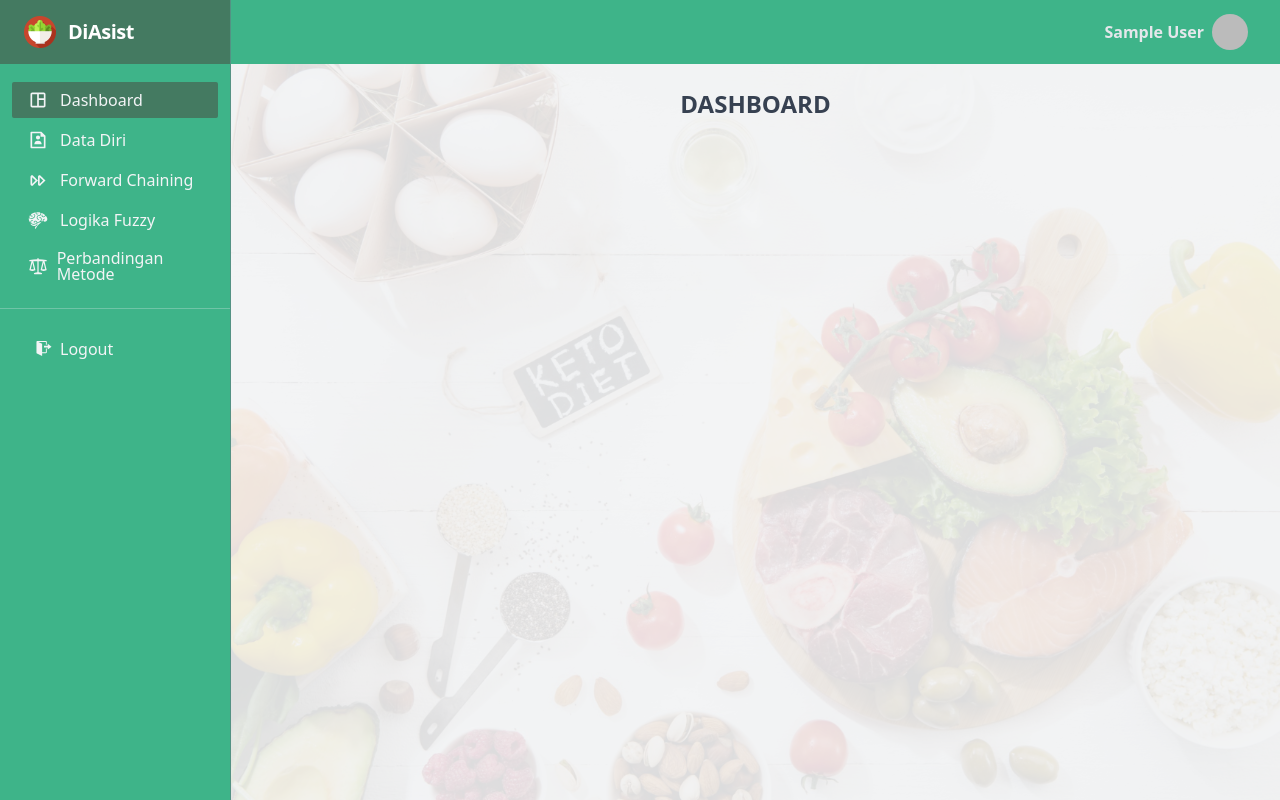
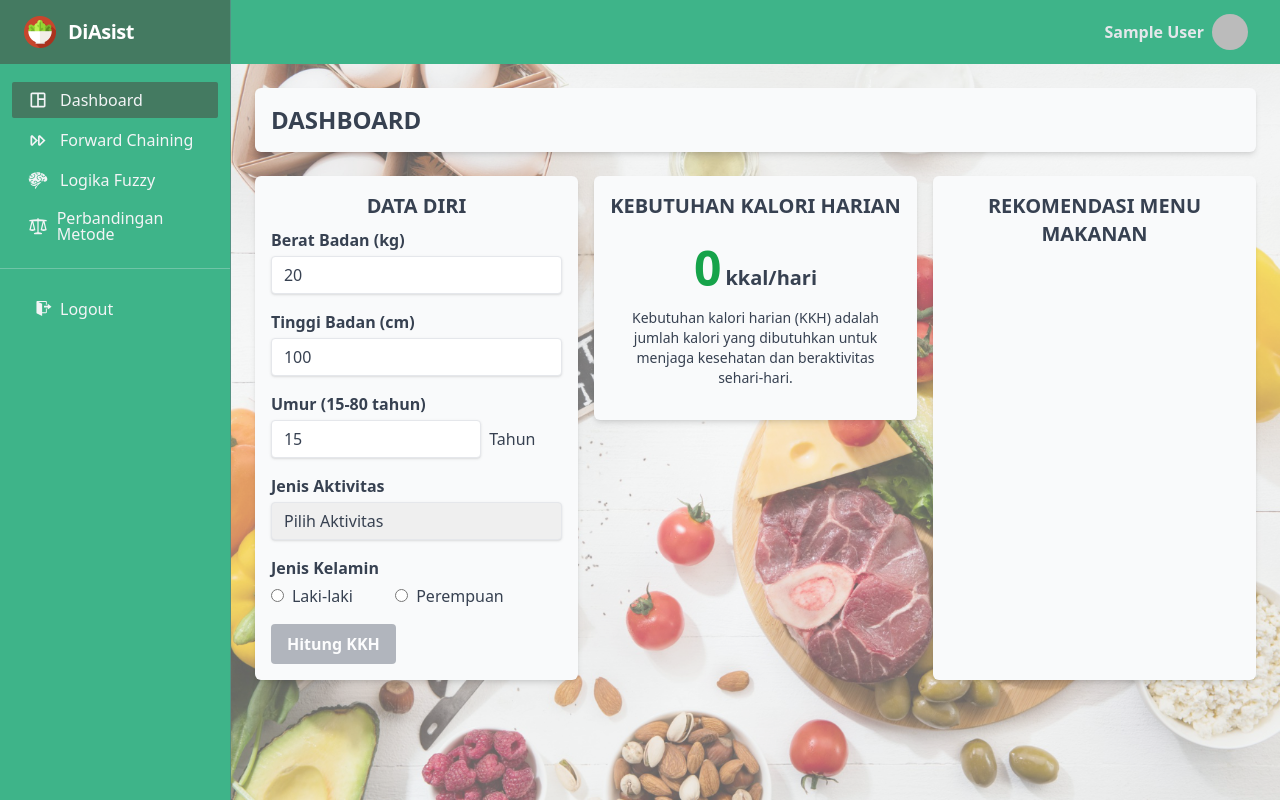
Before and after one commit to hex-grammer/diabetes-assistant, a Next.js app: page /panel/dashboard in a window 1280 px wide. Built offline with nearby package versions, Linux system fonts and the light colour scheme; no server answers; sample sign-in values are in the browser's storage.

Commit message:
data diri dan kkh (dashboard)

```diff
--- a/src/pages/Layout.tsx
+++ b/src/pages/Layout.tsx
@@ -42,10 +42,6 @@ function Layout(props: Props) {
         menuLists={[
           { title: "Dashboard", icon: <MdOutlineSpaceDashboard /> },
           {
-            title: "Data Diri",
-            icon: <RiFileUserLine />,
-          },
-          {
             title: "Forward Chaining",
             icon: <TiMediaFastForwardOutline />,
           },
@@ -54,6 +50,10 @@ function Layout(props: Props) {
             title: "Perbandingan Metode",
             icon: <HiScale />,
           },
+          // {
+          //   title: "Data Diri",
+          //   icon: <RiFileUserLine />,
+          // },
           // { title: "Peserta",  icon: <RiTeamLine /> },
         ]}
       />
@@ -62,7 +62,7 @@ function Layout(props: Props) {
         {/* BODY/CONTENT */}
         <div className="relative h-full w-full overflow-y-auto bg-gray-200 bg-[url('/bg-panel.jpg')] bg-cover bg-right text-gray-700">
           {/* floating div to cover the background */}
-          <div className="absolute h-full w-full bg-gray-100 bg-opacity-90" />
+          <div className="absolute w-full bg-gray-100 bg-opacity-40 sm:h-full" />
           {loading ? <Loading /> : props?.children}
         </div>
       </div>
--- a/src/pages/login.tsx
+++ b/src/pages/login.tsx
@@ -46,7 +46,7 @@ const Daftar: NextPage = () => {
         <button
           onClick={() =>
             void signIn("google", {
-              callbackUrl: "/materi",
+              callbackUrl: "/panel",
             })
           }
           className="mb-4 w-64 rounded bg-red-600 px-6 py-2.5 font-medium leading-tight text-white shadow-md transition duration-150 ease-in-out hover:bg-red-700 hover:shadow-lg focus:bg-red-700 focus:shadow-lg focus:outline-none focus:ring-0 active:bg-red-800 active:shadow-none"
--- a/src/pages/panel/dashboard.tsx
+++ b/src/pages/panel/dashboard.tsx
@@ -2,43 +2,56 @@ import React, { useState } from "react";
 import Layout from "../Layout";
 import { ToastContainer } from "react-toastify";
 import "react-toastify/dist/ReactToastify.css";
-import AbjadCard from "../../components/AbjadCard";
 import { useRouter } from "next/router";
-import { AiOutlineCloseCircle } from "react-icons/ai";
 import { getSession } from "next-auth/react";
+import "react-toastify/dist/ReactToastify.css";
 import type { GetServerSidePropsContext } from "next";
+import DataDiri from "./data-diri";
 
 function Dashboard() {
   const router = useRouter();
   const paths = router.pathname.split("/").slice(2);
-  const [modalLabel, setModalLabel] = useState("");
+  // usestate Kebutuhan Kalori Harian (KKH)
+  const [kkh, setKkh] = useState(0);
+
   return (
     <Layout>
       <>
-        <div className="relative grid h-fit w-full grid-cols-1 gap-2 p-6 sm:grid-cols-6">
-          {/* modal */}
-          {modalLabel !== "" && (
-            <div
-              className="fixed top-[10vh] left-0 z-20 hidden h-[92vh] w-full items-center justify-center bg-gray-500 bg-opacity-75 backdrop-blur-sm sm:left-[18%] sm:top-[8vh] sm:flex sm:w-[82%]"
-              onClick={() => setModalLabel("")}
-            >
-              <div className="relative">
-                <AiOutlineCloseCircle
-                  className="absolute right-0 top-0 z-10 cursor-pointer rounded-tr-md bg-gray-300 bg-opacity-40 p-0.5 text-2xl text-gray-800"
-                  onClick={() => setModalLabel("")}
-                />
-                <AbjadCard
-                  title={modalLabel}
-                  showModal={() => setModalLabel(modalLabel)}
-                  image={`https://loremflickr.com/320/180/${modalLabel}`}
-                />
-              </div>
+        <div className="relative grid h-fit w-full grid-cols-1 gap-4 p-6 sm:grid-cols-6">
+          <div className="col-span-full mb-2 rounded-md bg-gray-50 p-4 shadow-md">
+            <h1 className="text-2xl font-bold uppercase">{paths}</h1>
+          </div>
+          <div className="mb-2 rounded-md bg-gray-50 p-4 shadow-md sm:col-span-2">
+            <h2 className="mb-2 mb-2 text-center text-xl font-bold uppercase">
+              Data Diri
+            </h2>
+            <DataDiri setKKH={setKkh} />
+          </div>
+          <div className="mb-2 h-fit rounded-md bg-gray-50 p-4 pb-8 shadow-md sm:col-span-2">
+            <h2 className="mb-2 text-center text-xl font-bold uppercase">
+              Kebutuhan Kalori Harian
+            </h2>
+            {/* show kkh */}
+            <div className="flex h-1/4 items-end justify-center py-4">
+              <span className="text-5xl font-bold text-green-600">
+                {kkh ? kkh.toString().replace(/\B(?=(\d{3})+(?!\d))/g, ".") : 0}
+              </span>
+              <span className="ml-1 text-xl font-semibold text-gray-700">
+                kkal/hari
+              </span>
             </div>
-          )}
-          <div className="col-span-full mb-2">
-            <h1 className="text-center text-2xl font-bold uppercase">
-              {paths}
-            </h1>
+            {/* keterangan */}
+            <div className="flex flex-col items-center justify-center">
+              <span className="text-center text-sm text-gray-700 sm:px-4">
+                Kebutuhan kalori harian (KKH) adalah jumlah kalori yang
+                dibutuhkan untuk menjaga kesehatan dan beraktivitas sehari-hari.
+              </span>
+            </div>
+          </div>
+          <div className="mb-2 rounded-md bg-gray-50 p-4 shadow-md sm:col-span-2">
+            <h2 className="mb-2 text-center text-xl font-bold uppercase">
+              Rekomendasi Menu Makanan
+            </h2>
           </div>
         </div>
         <ToastContainer position="top-right" />
--- a/src/pages/panel/data-diri.tsx
+++ b/src/pages/panel/data-diri.tsx
@@ -1,10 +1,5 @@
-import { useRouter } from "next/router";
 import { useEffect, useState } from "react";
-import { ToastContainer, toast } from "react-toastify";
-import "react-toastify/dist/ReactToastify.css";
-import type { GetServerSidePropsContext } from "next";
-import { getSession } from "next-auth/react";
-import Layout from "../Layout";
+import { toast } from "react-toastify";
 
 interface FormData {
   beratBadan: number;
@@ -13,16 +8,16 @@ interface FormData {
   aktivitas: string;
   jenisKelamin: string;
 }
+interface DataDiriProps {
+  setKKH: React.Dispatch<React.SetStateAction<number>>;
+}
 
-function DataDiri() {
-  const router = useRouter();
-  const paths = router.pathname.split("/").slice(2);
-  // activate submit usestate
+function DataDiri({ setKKH }: DataDiriProps) {
   const [submit, setSubmit] = useState(false);
   const [formData, setFormData] = useState<FormData>({
     beratBadan: 20,
     tinggiBadan: 100,
-    umur: 10,
+    umur: 15,
     aktivitas: "",
     jenisKelamin: "",
   });
@@ -51,24 +46,38 @@ function DataDiri() {
     });
   };
 
+  // fungsi untuk menghitung KKH
+  const hitungKKH = () => {
+    const { beratBadan, tinggiBadan, umur, aktivitas, jenisKelamin } = formData;
+    let kkh = 0;
+    if (jenisKelamin === "laki-laki") {
+      kkh = 66 + 13.7 * beratBadan + 5 * tinggiBadan - 6.8 * umur;
+    } else {
+      kkh = 655 + 9.6 * beratBadan + 1.8 * tinggiBadan - 4.7 * umur;
+    }
+    if (aktivitas === "ringan") {
+      kkh *= 1.375;
+    } else if (aktivitas === "sedang") {
+      kkh *= 1.55;
+    } else if (aktivitas === "berat") {
+      kkh *= 1.725;
+    } else if (aktivitas === "sangat berat") {
+      kkh *= 1.9;
+    }
+    return Math.round(kkh);
+  };
+
   const handleSubmit = (event: React.FormEvent<HTMLFormElement>) => {
     event.preventDefault();
     console.log(formData);
-    // tambahkan logika untuk mengirim data ke backend
+    // set KKH
+    setKKH(hitungKKH());
     toast.success("Data berhasil disimpan!");
   };
 
   return (
-    <Layout>
-      <>
-        <div className="relative grid h-fit w-full grid-cols-1 gap-2 p-6 sm:grid-cols-6">
-          <div className="col-span-full mb-2">
-            <h1 className="text-center text-2xl font-bold uppercase">
-              {paths}
-            </h1>
-          </div>
-          <div className="col-span-2 rounded-md bg-gray-50 p-4 px-6 shadow-md sm:col-start-3 sm:py-6 sm:px-12">
     <form onSubmit={handleSubmit}>
+      {/* Berat Badan */}
       <div className="mb-4">
         <label
           className="mb-1 block font-bold text-gray-700"
@@ -87,6 +96,7 @@ function DataDiri() {
           min={20}
         />
       </div>
+      {/* Tinggi Badan */}
       <div className="mb-4">
         <label
           className="mb-1 block font-bold text-gray-700"
@@ -105,12 +115,10 @@ function DataDiri() {
           min={100}
         />
       </div>
+      {/* Umur */}
       <div className="mb-4">
-                <label
-                  className="mb-1 block font-bold text-gray-700"
-                  htmlFor="umur"
-                >
-                  Umur
+        <label className="mb-1 block font-bold text-gray-700" htmlFor="umur">
+          Umur (15-80 tahun)
         </label>
         <div className="flex items-center">
           <input
@@ -121,11 +129,12 @@ function DataDiri() {
             value={formData.umur}
             onChange={handleInputChange}
             required
-                    min={10}
+            min={15}
           />
           <span className="ml-2 min-w-[25%]">Tahun</span>
         </div>
       </div>
+      {/* Aktivitas */}
       <div className="mb-4">
         <label
           className="mb-1 block font-bold text-gray-700"
@@ -147,6 +156,7 @@ function DataDiri() {
           <option value="berat">Berat</option>
         </select>
       </div>
+      {/* Jenis Kelamin */}
       <div className="mb-4">
         <label
           className="mb-1 block font-bold text-gray-700"
@@ -185,6 +195,7 @@ function DataDiri() {
           </div>
         </div>
       </div>
+      {/* Hitung KKH */}
       <div className="flex items-center justify-between">
         <button
           className={`focus:shadow-outline rounded py-2 px-4 font-bold text-white focus:outline-none ${
@@ -195,33 +206,11 @@ function DataDiri() {
           type="submit"
           disabled={!submit}
         >
-                  Simpan
+          Hitung KKH
         </button>
       </div>
     </form>
-          </div>
-        </div>
-        <ToastContainer position="top-right" />
-      </>
-    </Layout>
   );
 }
 
 export default DataDiri;
-
-export async function getServerSideProps(context: GetServerSidePropsContext) {
-  const session = await getSession(context);
-  if (!session) {
-    return {
-      redirect: {
-        destination: "/login",
-        permanent: false,
-      },
-    };
-  }
-  return {
-    props: {
-      session,
-    },
-  };
-}
```
Lines whose indentation alone changed are shown as unchanged.
